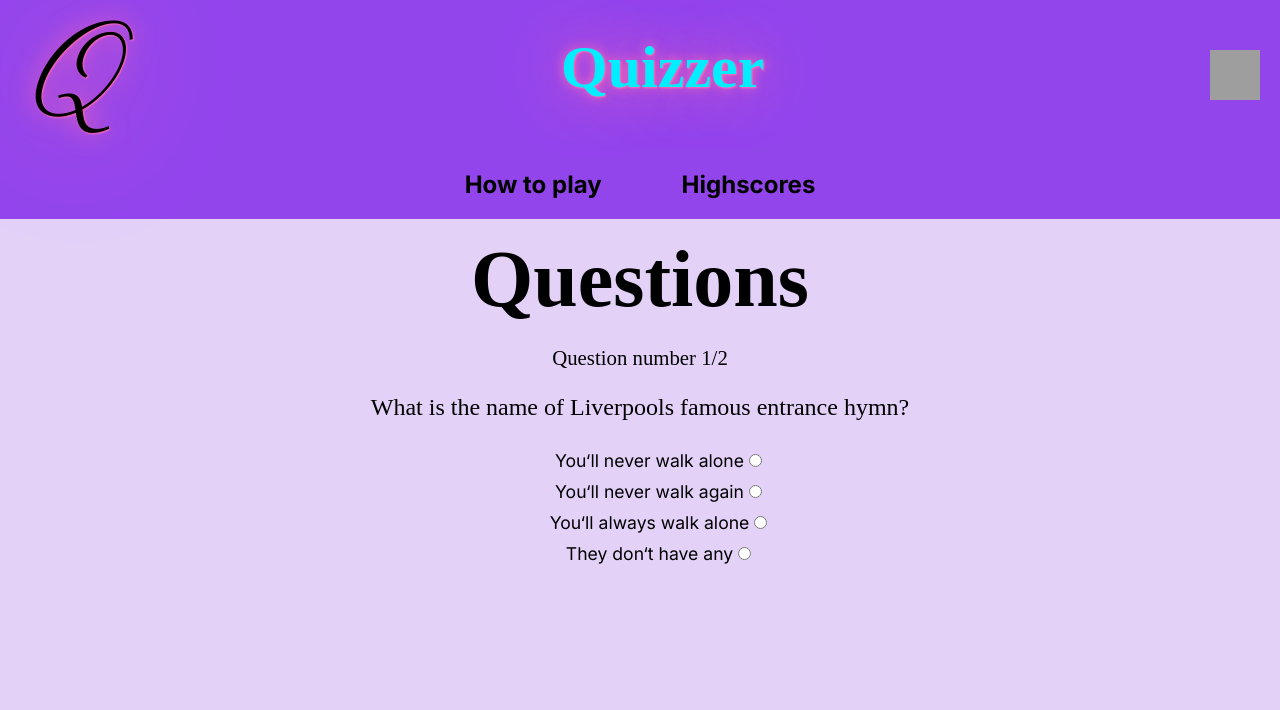
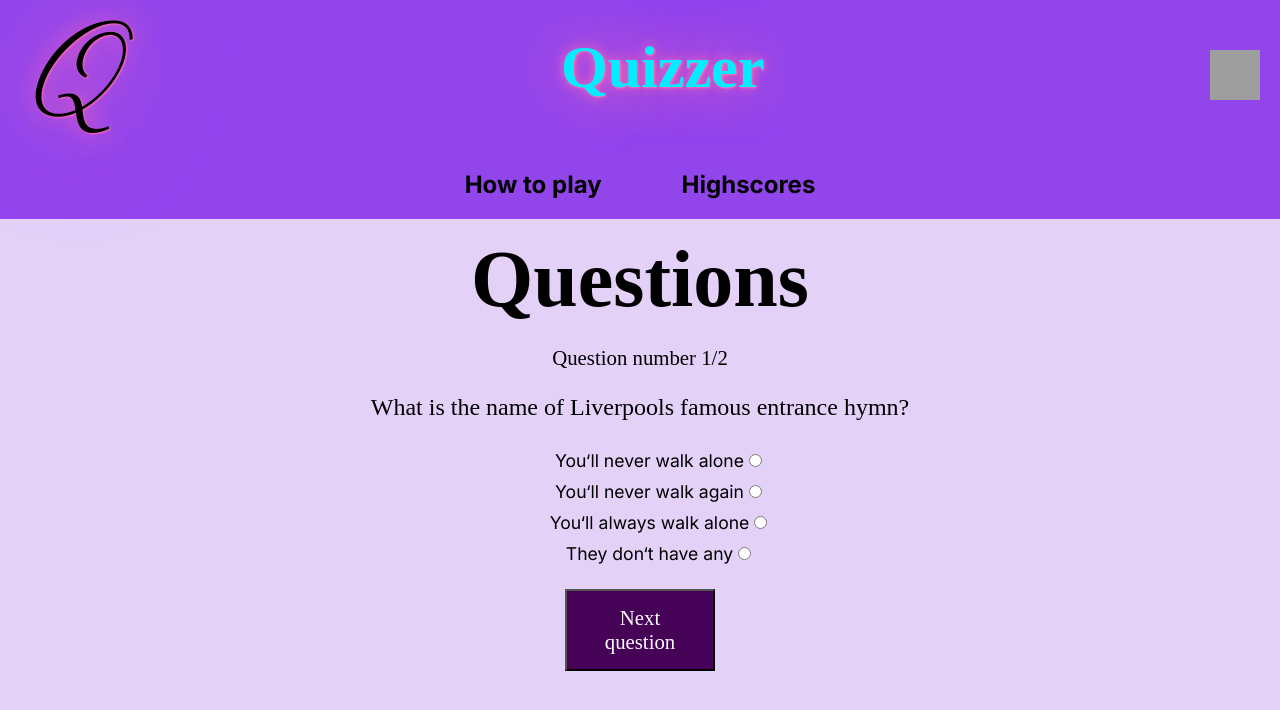
Before and after one commit to PatBerGit/Quizzer, a Next.js app: page /questions in a window 1280 px wide. Shown: the top 710 px of the page. Built offline with nearby package versions, Linux system fonts and the light colour scheme; grey boxes are pictures that could not be loaded; a web font is replaced by a local one.

Commit message:
Some work with questions page

```diff
--- a/package.json
+++ b/package.json
@@ -14,6 +14,8 @@
     "@types/react-dom": "18.2.4",
     "eslint": "8.40.0",
     "eslint-config-next": "13.4.1",
+    "mongodb": "^5.8.1",
+    "mongoose": "^7.4.5",
     "next": "13.4.1",
     "react": "18.2.0",
     "react-dom": "18.2.0",
--- a/src/app/components/categorySelector/style.module.scss
+++ b/src/app/components/categorySelector/style.module.scss
@@ -38,7 +38,6 @@
     font-family: $font-header;
     font-size: 1.3em;
     margin: 20px auto;
-    text-decoration: none;
 }
 
 .link{
--- a/src/app/components/menu/index.tsx
+++ b/src/app/components/menu/index.tsx
@@ -8,8 +8,8 @@ return(
     <>
     <menu className={styles.menuList}>
         <ul className={styles.menuList}>
-            <li className={styles.menuItem}>How to play</li>
-            <li className={styles.menuItem}>Highscores</li>
+            <Link href={'/'} className={styles.link}><li className={styles.menuItem}>How to play</li></Link>
+            <Link href={'/'} className={styles.link}><li className={styles.menuItem}>Highscores</li></Link>
         </ul>
     </menu>
     </>
--- a/src/app/components/menu/style.module.scss
+++ b/src/app/components/menu/style.module.scss
@@ -10,10 +10,15 @@
 .menuItem{
     list-style-type: none;
     margin: 0 10px;
-    font-size: 1.5em;
-    font-weight: 700;
 
     @media screen and (min-width: $bp-medium) {
         margin: 0 40px;
     }
 }
+
+.link{
+    font-size: 1.5em;
+    font-weight: 700;
+    text-decoration: none;
+    color: black;
+}
--- a/src/app/questions/page.module.scss
+++ b/src/app/questions/page.module.scss
@@ -33,3 +33,18 @@
   font-size: 1.1em;
   margin: 5px;
 }
+
+.nextButton{
+  display: block;
+  width: 150px;
+  padding: 15px;
+  background-color: $col-button;
+  color: white;
+  font-family: $font-header;
+  font-size: 1.3em;
+  margin: 20px auto;
+}
+
+.link{
+  text-decoration: none;
+}
--- a/src/app/questions/page.tsx
+++ b/src/app/questions/page.tsx
@@ -1,3 +1,4 @@
+import Link from 'next/link'
 import styles from './page.module.scss'
 
 export default function questions() {
@@ -23,6 +24,9 @@ export default function questions() {
           <input type="radio" id="4" name="answer" value="They don't have any"/>
         </label>
       </ul>
+      <Link className={styles.link} href={'/questions'}>
+            <button className={styles.nextButton}>Next question</button>
+        </Link>
     </div>
   )
 }
```
Also changed, not shown: src/app/util/connectMongo.ts (added, +9 -0 lines), 1 other file (tests, documents, lock files or other folders).
